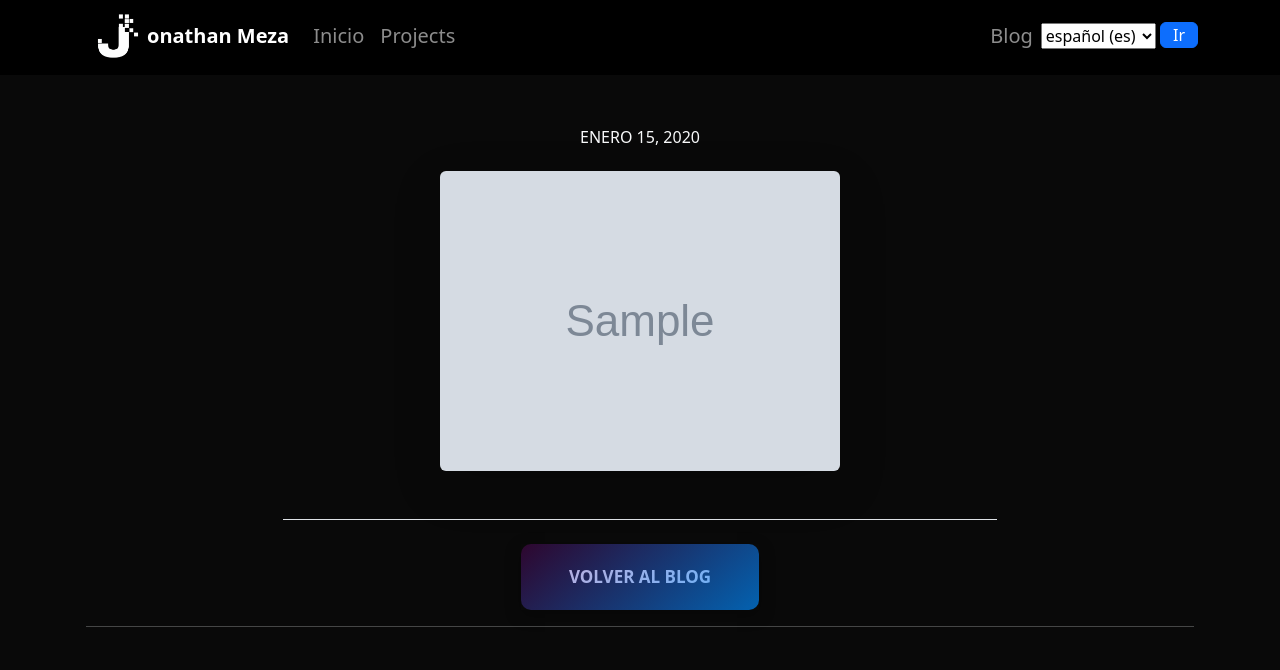
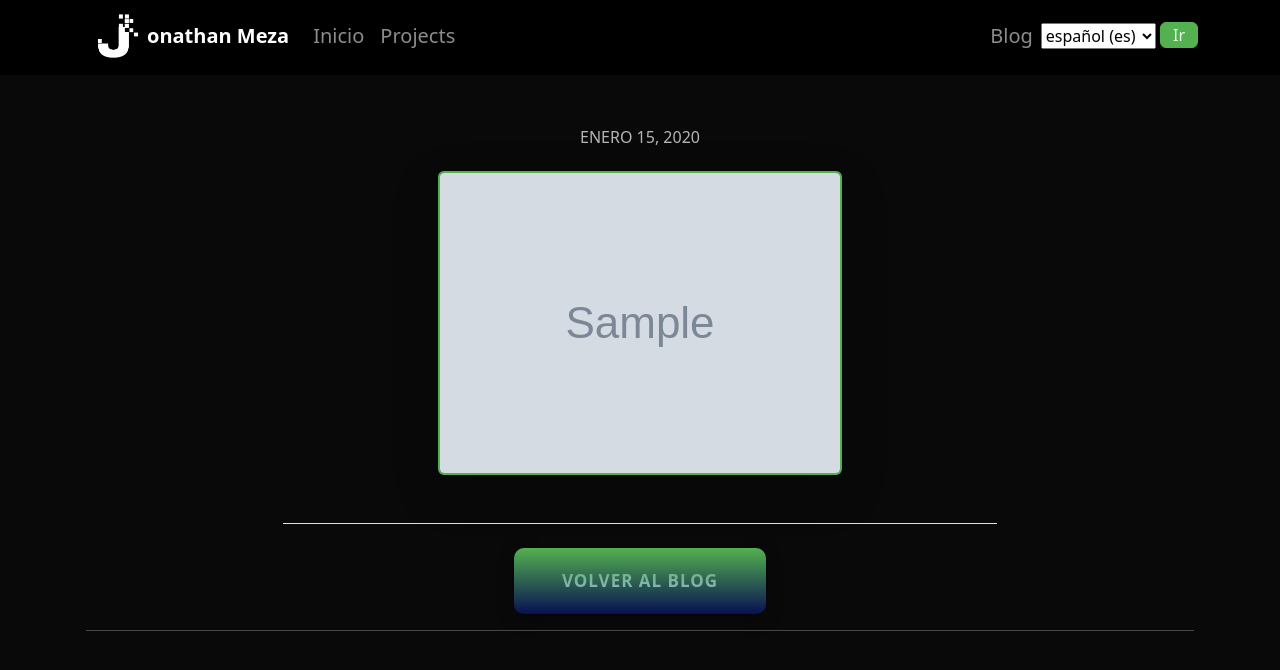
Before and after one commit to jonma0107/django_website, a Django app: page /es/blog/1 in a window 1280 px wide. Shown: the top 670 px of the page. Run offline with Django 4.2, Linux system fonts and the light colour scheme; tables that the repository leaves empty hold one stand-in row (values such as "Sample post"); grey boxes marked "Sample" are stand-in pictures.

Commit message:
style(ui): add premium styles and modernize cursor

```diff
--- a/app_portfolio/static/main.css
+++ b/app_portfolio/static/main.css
@@ -2,6 +2,7 @@
   background: #090909;
 
 }
+
 .bg-black {
   background: #000;
 }
@@ -10,12 +11,14 @@
   width: 65px;
   height: 65px;
 }
+
 .navbar {
   margin-top: 0px;
   padding-top: 0px;
   margin-bottom: 0px;
   padding-bottom: 0px;
 }
+
 .profile {
   width: 250px;
   height: 350px;
@@ -32,22 +35,27 @@
   border: 1px solid #008cffad;
   cursor: pointer;
 }
-.nav-link:hover{
-  color: #fff; /* Nuevo color al hacer hover */
-  transition: color 0.3s ease; /* Agrega una transición suave para hacer el cambio de color más gradual */
+
+.nav-link:hover {
+  color: #fff;
+  /* Nuevo color al hacer hover */
+  transition: color 0.3s ease;
+  /* Agrega una transición suave para hacer el cambio de color más gradual */
 }
+
 /* Dimensiones imagen post_detail */
 .img-sm {
   max-width: 50%;
 }
-.border-post{
-border: 2px solid #008cffad;
+
+.border-post {
+  border: 2px solid #008cffad;
 }
 
 /* BUTTON */
 .buttonHover {
   background: transparent;
-  color: #fff;
+  color: #e9ffeb;
   font-size: 17px;
   text-transform: uppercase;
   font-weight: 600;
@@ -56,6 +64,20 @@
   perspective: 30rem;
   border-radius: 10px;
   box-shadow: 0 5px 15px rgba(0, 0, 0, 0.308);
+  text-shadow: 0 2px 4px rgba(0, 0, 0, 0.3);
+  letter-spacing: 1px;
+}
+
+.btn-primary {
+  background-color: #53b14f !important;
+  border-color: #53b14f !important;
+  color: #e9ffeb !important;
+}
+
+.btn-primary:hover,
+.btn-primary:focus {
+  background-color: #3d8a3a !important;
+  border-color: #3d8a3a !important;
 }
 
 .buttonHover::before {
@@ -67,7 +89,7 @@
   top: 0;
   left: 0;
   border-radius: 10px;
-  background: linear-gradient(320deg, #008cffad, rgba(128, 0, 128, 0.308));
+  background: linear-gradient(180deg, #53b14f, rgba(4, 33, 247, 0.308));
   z-index: 1;
   transition: background 3s;
 }
@@ -95,39 +117,60 @@
   display: block;
   font-family: sans-serif;
   white-space: nowrap;
-  border-right: 10px outset;
+  border-right: 3px solid #53b14f;
   height: 30px;
   width: 42ch;
   margin-bottom: 15px;
   overflow: hidden;
-  color: #008cffad;
+  color: #53b14f;
 
-  animation: typing 15s steps(42) infinite, blink .6s infinite step-end alternate, erase 15s steps(42) infinite;
+  animation: typing 15s steps(42) infinite, blink 1s step-end infinite, erase 15s steps(42) infinite;
 }
 
 @keyframes typing {
-  0%, 30%, 100% { width: 0 }
-  40%, 70% { width: 42ch }
+
+  0%,
+  30%,
+  100% {
+    width: 0
+  }
+
+  40%,
+  70% {
+    width: 42ch
+  }
 }
 
 @keyframes blink {
-  50% { border-color: transparent }
+  50% {
+    border-color: transparent
+  }
 }
 
 @keyframes erase {
-  0%, 30%, 100% { width: 43ch }
-  40%, 70% { width: 0 }
+
+  0%,
+  30%,
+  100% {
+    width: 43ch
+  }
+
+  40%,
+  70% {
+    width: 0
+  }
 }
 
-.fullStack-color{
-  color: #008cffad;
+.fullStack-color {
+  color: #53b14f;
 }
 
 /* MEDIA QUERYS */
 
 @media (max-width: 1060px) {
   .fullStack {
-    animation: none; /* Desactivar la animación */
+    animation: none;
+    /* Desactivar la animación */
     border-right: hidden;
   }
 }
@@ -144,7 +187,8 @@
 @media (max-width: 1000px) {
   .fullStack {
     text-align: center;
-    max-width: 100%; /* Evita que se expanda más allá del ancho de la pantalla */
+    max-width: 100%;
+    /* Evita que se expanda más allá del ancho de la pantalla */
     margin-left: auto;
     margin-right: auto;
 
@@ -160,11 +204,13 @@
 @media (max-width: 400px) and (min-width: 401px) {
   .d-flex {
     flex-direction: column;
-    align-items: center; /* Opcional: para centrar horizontalmente */
+    align-items: center;
+    /* Opcional: para centrar horizontalmente */
   }
 
   .d-flex .btn {
-    margin-bottom: 10px; /* Ajusta el espacio entre los botones según sea necesario */
+    margin-bottom: 10px;
+    /* Ajusta el espacio entre los botones según sea necesario */
   }
 }
 
@@ -175,18 +221,21 @@
   }
 
   .d-flex .btn {
-    margin-bottom: 10px; /* Ajusta el espacio entre los botones según sea necesario */
+    margin-bottom: 10px;
+    /* Ajusta el espacio entre los botones según sea necesario */
   }
 }
 
 @media (min-width: 1546px) {
   .d-flex {
     flex-direction: row;
-    align-items: center; /* Opcional: para centrar horizontalmente */
+    align-items: center;
+    /* Opcional: para centrar horizontalmente */
   }
 
   .d-flex .btn {
-    margin-bottom: 10px; /* Ajusta el espacio entre los botones según sea necesario */
+    margin-bottom: 10px;
+    /* Ajusta el espacio entre los botones según sea necesario */
   }
 }
 
@@ -199,7 +248,8 @@
 @media (max-width: 1000px) {
   .m-4 .card-project .row {
     flex-direction: column;
-    align-items: center; /* Opcional: para centrar horizontalmente */
+    align-items: center;
+    /* Opcional: para centrar horizontalmente */
 
   }
 }
@@ -208,7 +258,8 @@
   .m-4 .card-project .row {
     flex-direction: column;
     text-align: center;
-    max-width: 100%; /* Evita que se expanda más allá del ancho de la pantalla */
+    max-width: 100%;
+    /* Evita que se expanda más allá del ancho de la pantalla */
     margin-left: auto;
     margin-right: auto;
     white-space: wrap;
@@ -216,7 +267,7 @@
 }
 
 @media (max-width: 768px) {
-  .posts{
+  .posts {
     display: none;
   }
 }
@@ -234,13 +285,13 @@
 }
 
 @media (max-width: 991px) {
-  header  {
+  header {
     flex-direction: column;
   }
 }
 
 @media (max-width: 991px) {
-  .img-profile  {
+  .img-profile {
     margin-left: auto;
     margin-right: auto;
   }
@@ -254,7 +305,8 @@
   }
 
   .d-flex .btn {
-    margin-bottom: 10px; /* Ajusta el espacio entre los botones según sea necesario */
+    margin-bottom: 10px;
+    /* Ajusta el espacio entre los botones según sea necesario */
   }
 
   .btn {
@@ -264,3 +316,71 @@
 
   }
 }
+
+
+/* Estilos Premium para Blog */
+.text-gradient {
+  background: linear-gradient(45deg, #fff, #53b14f);
+  -webkit-background-clip: text;
+  -webkit-text-fill-color: transparent;
+}
+
+.border-gold {
+  border: 2px solid #53b14f;
+  transition: transform 0.3s ease;
+}
+
+.border-gold:hover {
+  transform: scale(1.02);
+}
+
+.blog-paragraph {
+  margin-bottom: 1.5rem;
+  color: #e0e0e0;
+  text-align: justify;
+}
+
+.post-body {
+  font-family: 'Inter', system-ui, -apple-system, sans-serif;
+  color: #f8f9fa;
+}
+
+.play-overlay {
+  position: absolute;
+  top: 50%;
+  left: 50%;
+  transform: translate(-50%, -50%);
+  color: rgba(83, 177, 79, 0.8);
+  transition: color 0.3s ease;
+}
+
+.play-overlay:hover {
+  color: #fff;
+}
+
+.border-gold-thin {
+  border: 1px solid rgba(83, 177, 79, 0.4);
+}
+
+.hover-lift {
+  transition: transform 0.3s ease, box-shadow 0.3s ease;
+}
+
+.hover-lift:hover {
+  transform: translateY(-5px);
+  box-shadow: 0 10px 20px rgba(83, 177, 79, 0.2) !important;
+}
+
+.text-light-50 {
+  color: rgba(255, 255, 255, 0.7);
+}
+
+.btn-outline-warning {
+  color: #53b14f;
+  border-color: #53b14f;
+}
+
+.btn-outline-warning:hover {
+  background-color: #53b14f;
+  color: #000;
+}
```
